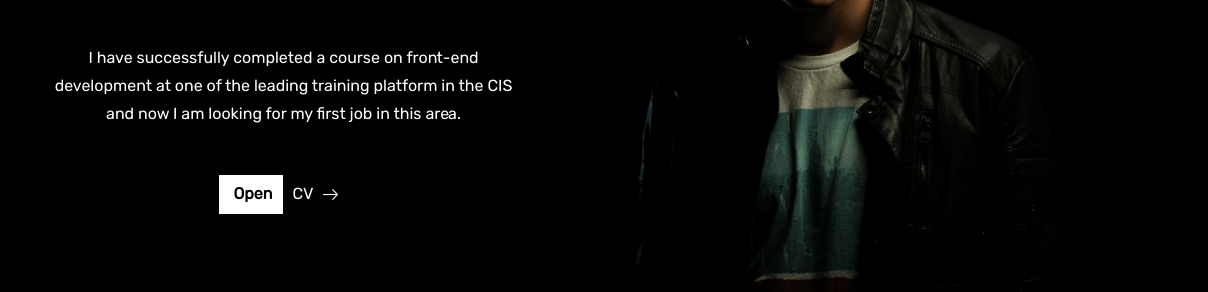
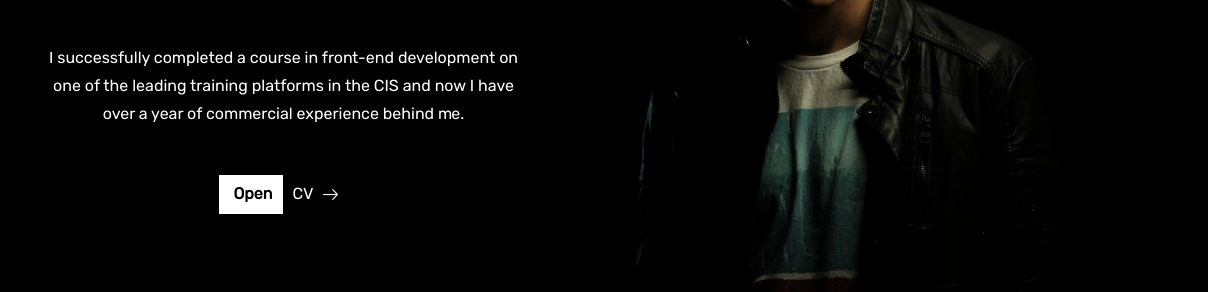
Before and after one commit to EugeneKuhot/MyCV, a plain HTML site: page index.html in a window 1280 px wide. Shown: the part 338-630 px from the top of the page, 0-1208 px from the left. Drawn offline with Linux system fonts and the light colour scheme.

Commit message:
change greateengs text

```diff
--- a/index.html
+++ b/index.html
@@ -104,7 +104,8 @@
           <h1 class="page-header__greeting">My name is Eugene</h1>
 
           <p class="page-header__greeting-description">
-            I have successfully completed a course on front-end development at one of the leading training platform in the CIS and now I am looking for my first job in this area.
+            I successfully completed a course in front-end development on one of the leading training platforms in the
+            CIS and now I have over a year of commercial experience behind me.
           </p>
 
           <a href="yevhenii-kuhot_cv.pdf" class="page-header__download-cv" target="_blank">
@@ -322,7 +323,7 @@
         </div>
 
         <div class="my-goals__description-block">
-          <h2 class="my-goals__desc-title">About me: How I differ from other juniors</h2>
+          <h2 class="my-goals__desc-title">About me</h2>
           <p class="my-goals__description">
             My goal is to improve my skills in front-end development. After completing the training, I began to think about the direction in which to take my first professional steps and, on the advice of many experienced people, the freelance option was immediately deleted from the list of possible development paths, since I did not want the mistakes of the young specialist to become stereotyped and result into unprofessionalism.
           </p>
```
